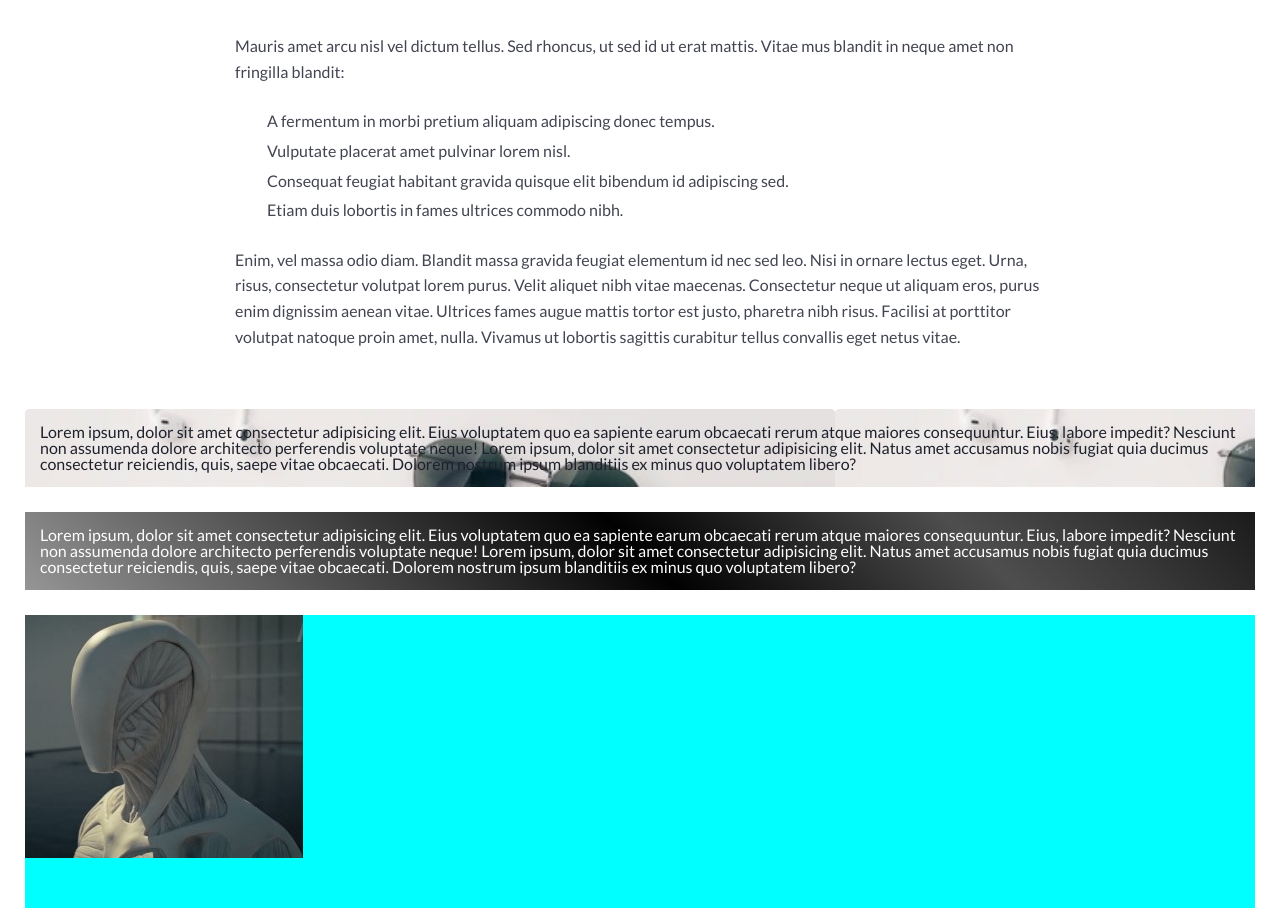
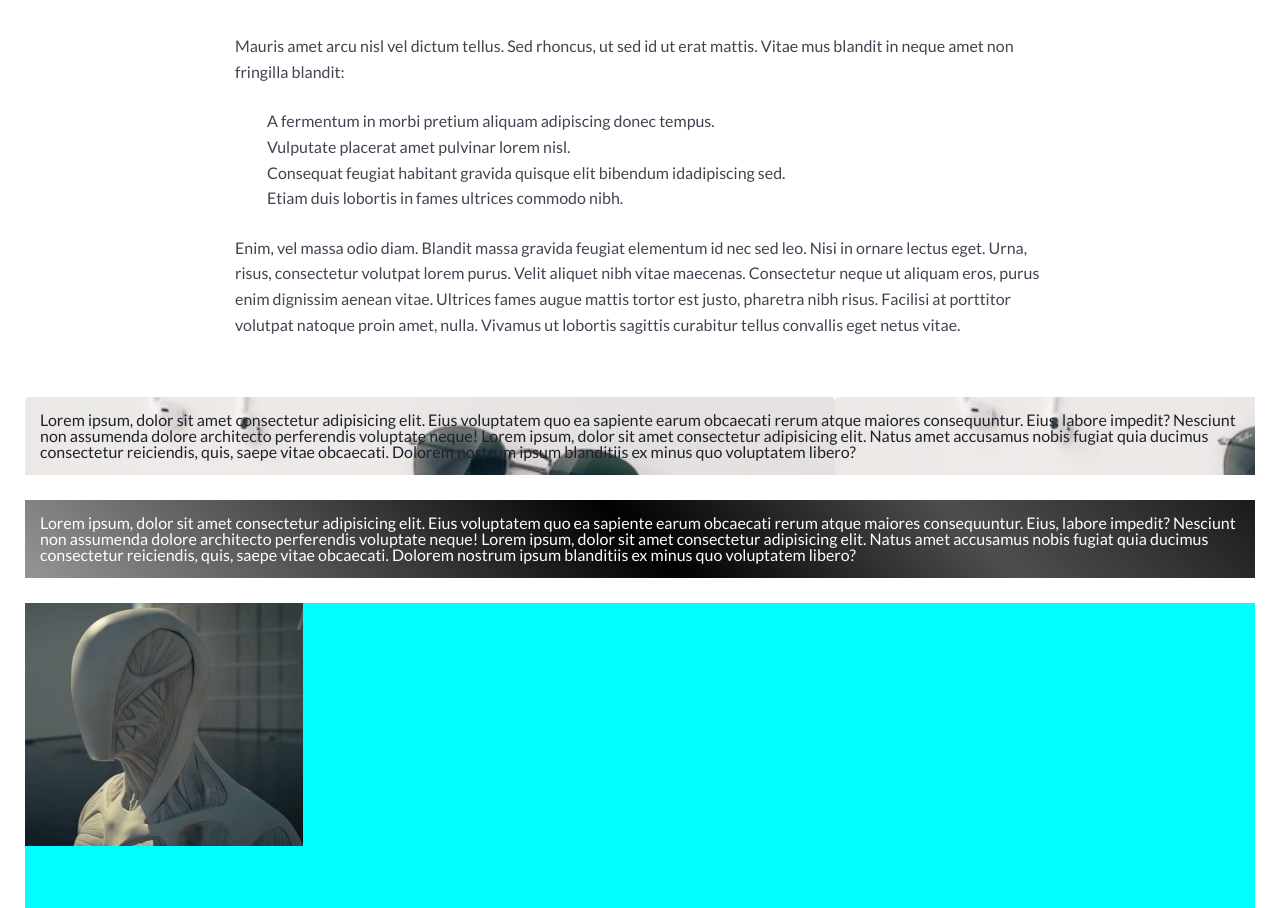
Before and after one commit to 0-Pomalin/Lesson_7, a plain HTML site: page index.html in a window 1280 px wide. Shown: the part 1040-1948 px from the top of the page. Drawn offline with Linux system fonts and the light colour scheme.

Commit message:
adds fix css styles

```diff
--- a/css/style.css
+++ b/css/style.css
@@ -54,7 +54,6 @@ body {
 
 .list li {
   padding-left: 32px;
-  margin-bottom: 4px;
 }
 
 .list {
--- a/index.html
+++ b/index.html
@@ -67,8 +67,8 @@
             </li>
             <li>Vulputate placerat amet pulvinar lorem nisl.</li>
             <li>
-              Consequat feugiat habitant gravida quisque elit bibendum id
-              adipiscing sed.
+              Consequat feugiat habitant gravida quisque elit bibendum
+              idadipiscing sed.
             </li>
             <li>Etiam duis lobortis in fames ultrices commodo nibh.</li>
           </ul>
```
